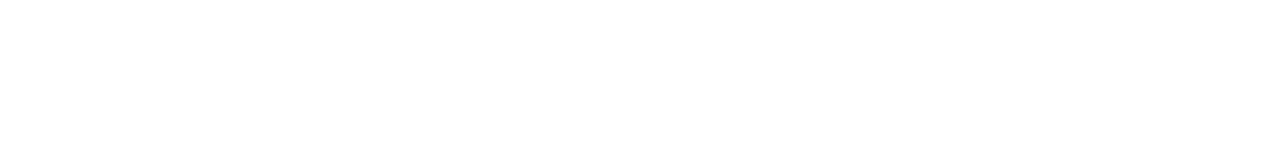
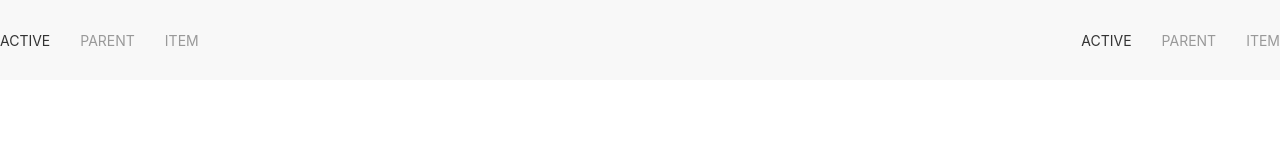
Before and after one commit to SaahBrice/html-assignment, a plain HTML site: page index.html in a window 1280 px wide. Drawn offline with nearby package versions, Linux system fonts and the light colour scheme.

Commit message:
added uiki

```diff
--- a/index.html
+++ b/index.html
@@ -4,9 +4,63 @@
     <meta charset="UTF-8">
     <meta http-equiv="X-UA-Compatible" content="IE=edge">
     <meta name="viewport" content="width=device-width, initial-scale=1.0">
+    <link rel="stylesheet" href="https://cdn.jsdelivr.net/npm/uikit@3.9.4/dist/css/uikit.min.css" />
     <title>Document</title>
 </head>
 <body>
 
+    <nav class="uk-navbar-container" uk-navbar>
+
+        <div class="uk-navbar-left">
+
+            <ul class="uk-navbar-nav">
+                <li class="uk-active"><a href="#">Active</a></li>
+                <li>
+                    <a href="#">Parent</a>
+                    <div class="uk-navbar-dropdown">
+                        <ul class="uk-nav uk-navbar-dropdown-nav">
+                            <li class="uk-active"><a href="#">Active</a></li>
+                            <li><a href="#">Item</a></li>
+                            <li><a href="#">Item</a></li>
+                        </ul>
+                    </div>
+                </li>
+                <li><a href="#">Item</a></li>
+            </ul>
+
+        </div>
+
+        <div class="uk-navbar-right">
+
+            <ul class="uk-navbar-nav">
+                <li class="uk-active"><a href="#">Active</a></li>
+                <li>
+                    <a href="#">Parent</a>
+                    <div class="uk-navbar-dropdown">
+                        <ul class="uk-nav uk-navbar-dropdown-nav">
+                            <li class="uk-active"><a href="#">Active</a></li>
+                            <li><a href="#">Item</a></li>
+                            <li><a href="#">Item</a></li>
+                        </ul>
+                    </div>
+                </li>
+                <li><a href="#">Item</a></li>
+            </ul>
+
+        </div>
+
+    </nav>
+
+
+
+
+
+
+
+
+
+
+    <script src="https://cdn.jsdelivr.net/npm/uikit@3.9.4/dist/js/uikit.min.js"></script>
+    <script src="https://cdn.jsdelivr.net/npm/uikit@3.9.4/dist/js/uikit-icons.min.js"></script>
 </body>
 </html>
```
